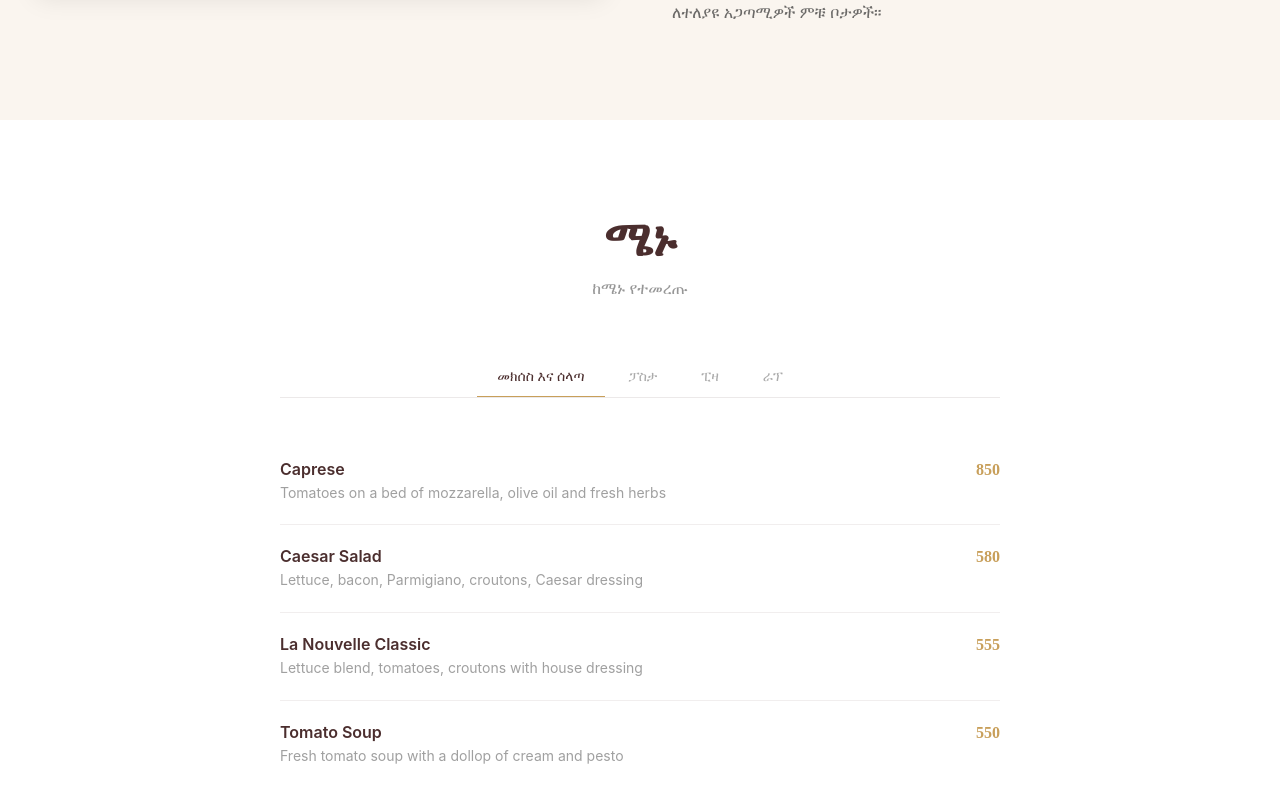
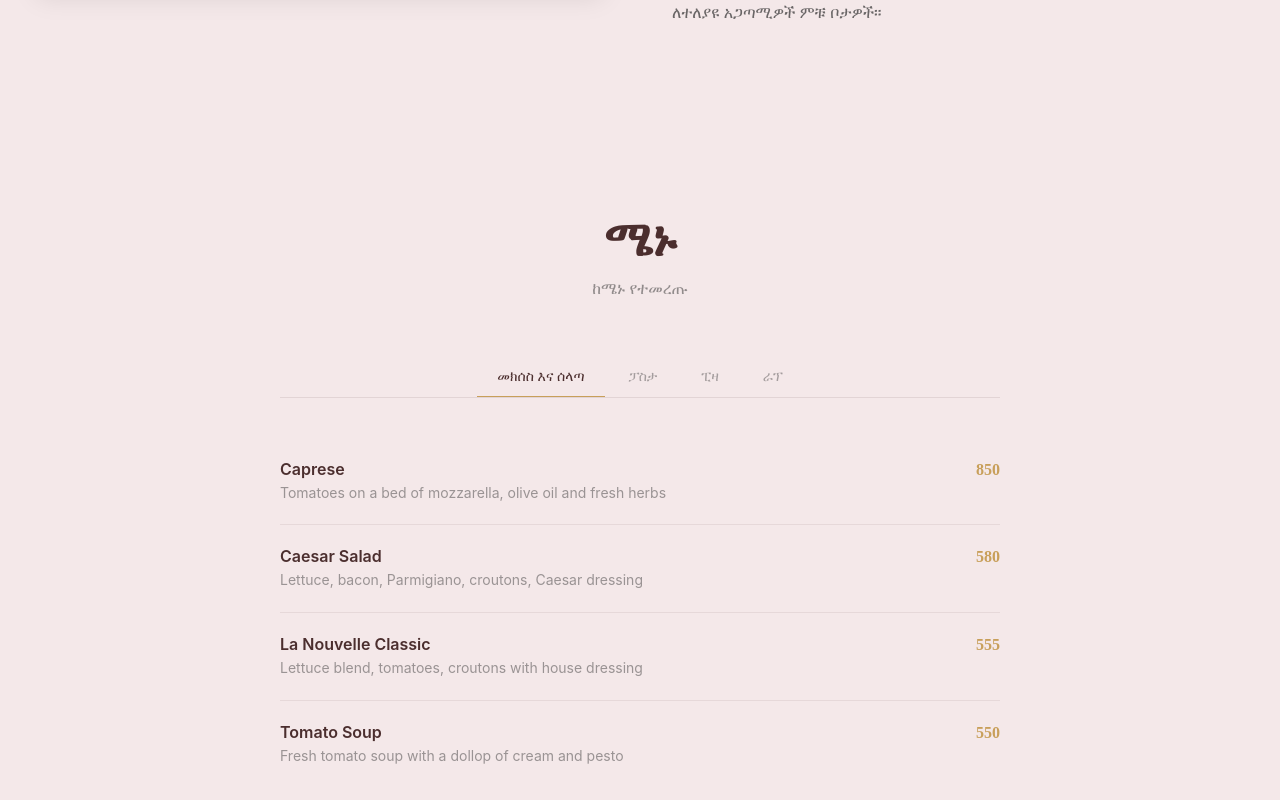
Before and after one commit to AbigailEyasu/la-nouvelle-restaurant, a React (Vite) app: page / in a window 1280 px wide. Shown: the part 1340-2140 px from the top of the page. Built offline with nearby package versions, Linux system fonts and the light colour scheme.

Commit message:
Update background colors to light burgundy

```diff
--- a/src/components/Gallery.jsx
+++ b/src/components/Gallery.jsx
@@ -11,7 +11,7 @@ const Gallery = ({ t }) => {
   ];
 
   return (
-    <section id="gallery" className="py-24 bg-white">
+    <section id="gallery" className="py-24 bg-cream">
       <div className="max-w-7xl mx-auto px-4 sm:px-6 lg:px-8 flex flex-col items-center">
 
         <div className="columns-1 sm:columns-2 lg:columns-3 gap-6 space-y-6 w-full mb-12">
--- a/src/components/MenuExperience.jsx
+++ b/src/components/MenuExperience.jsx
@@ -13,7 +13,7 @@ const MenuExperience = ({ t }) => {
   };
 
   return (
-    <section id="menu" className="py-16 md:py-24 bg-white text-charcoal">
+    <section id="menu" className="py-16 md:py-24 bg-cream text-charcoal">
       <div className="max-w-2xl lg:max-w-3xl mx-auto px-5 sm:px-6">
         {/* ── Section header ── */}
         <div className="text-center mb-10 md:mb-14">
--- a/src/index.css
+++ b/src/index.css
@@ -2,8 +2,8 @@
 @import url('https://fonts.googleapis.com/css2?family=Inter:wght@400;500;600;700&family=Noto+Sans+Ethiopic:wght@400;500;600;700&family=Playfair+Display:wght@400;500;600;700&display=swap');
 
 @theme {
-  --color-cream: #FAF5EF;
-  --color-espresso: #4B2E2E;
+  --color-cream: #F4E8E9; /* Light burgundy/mauve replacing the old yellowish cream */
+  --color-espresso: #4B2E2E; /* This is the dark burgundy "reserve area" color */
   --color-charcoal: #2D2D2D;
   --color-gold: #C89F5A;
 
```
Also changed, not shown: 1 other file (tests, documents, lock files or other folders).
